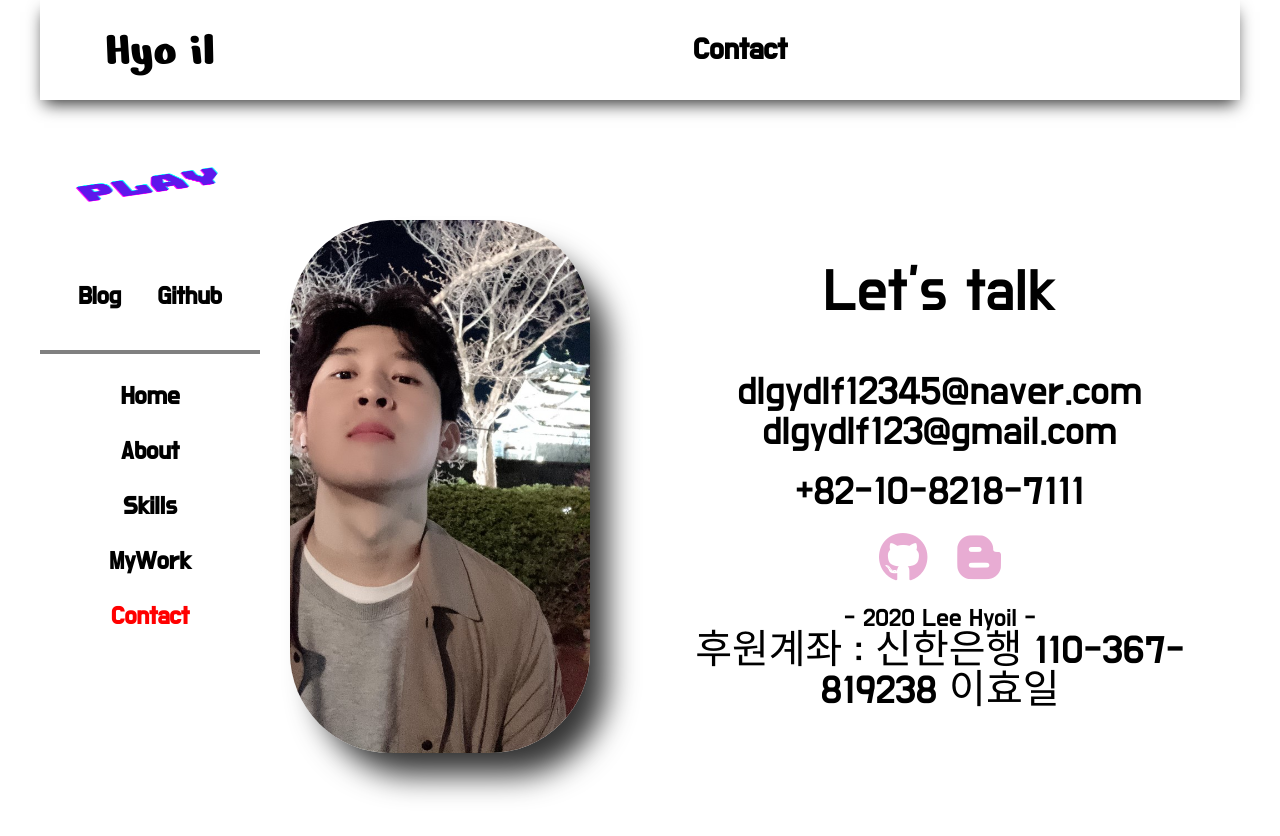
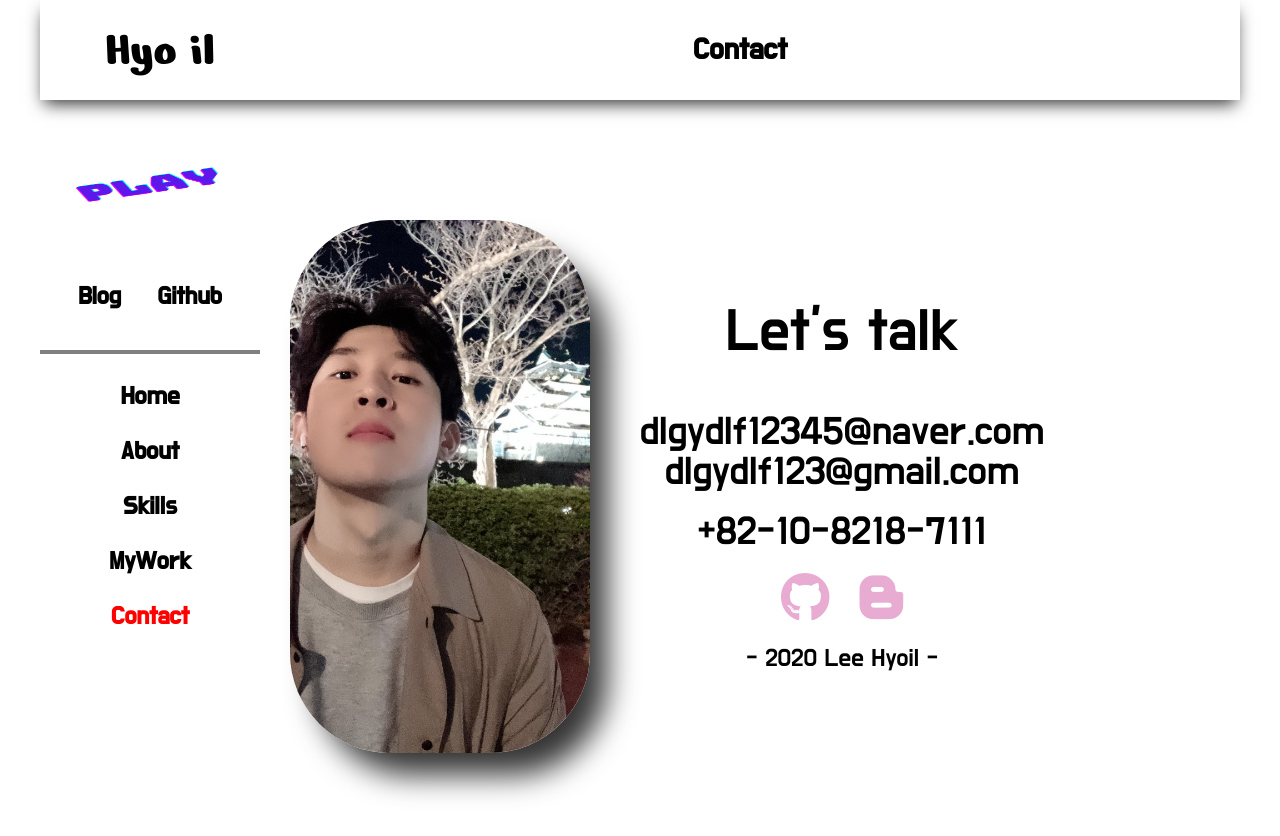
Before and after one commit to hyoilll/portfolio-react, a React (Create React App) app: page /Contact in a window 1280 px wide. Shown: the top 836 px of the page. Built offline with nearby package versions, Linux system fonts and the light colour scheme.

Commit message:
Contact update

```diff
--- a/src/Routes/Contact.js
+++ b/src/Routes/Contact.js
@@ -85,7 +85,6 @@ const Contact = () => {
           </Link>
         </Links>
         <Name className="version">- 2020 Lee Hyoil -</Name>
-        <div>후원계좌 : 신한은행 110-367-819238 이효일</div>
       </Description>
     </Container>
   );
```
